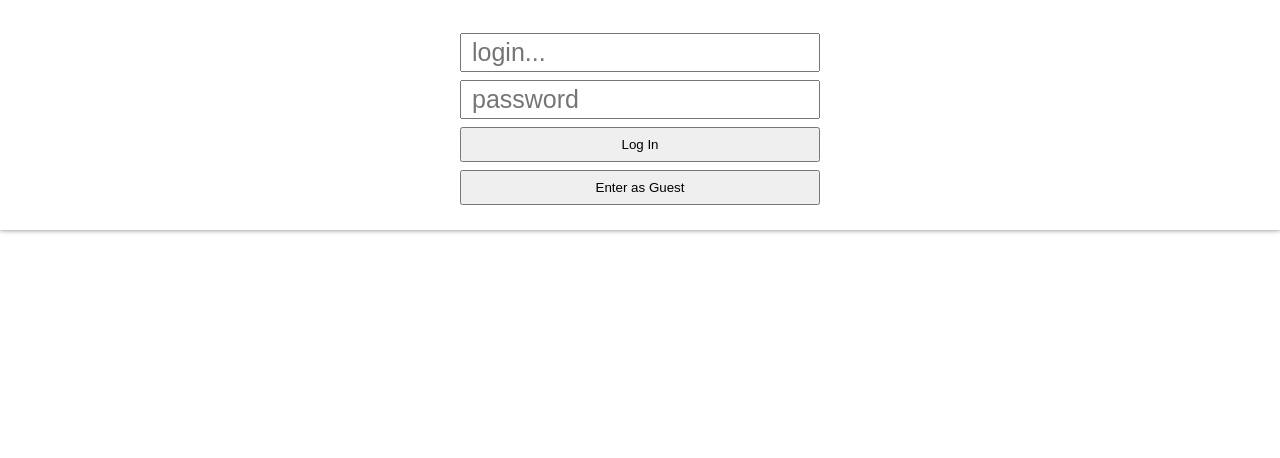
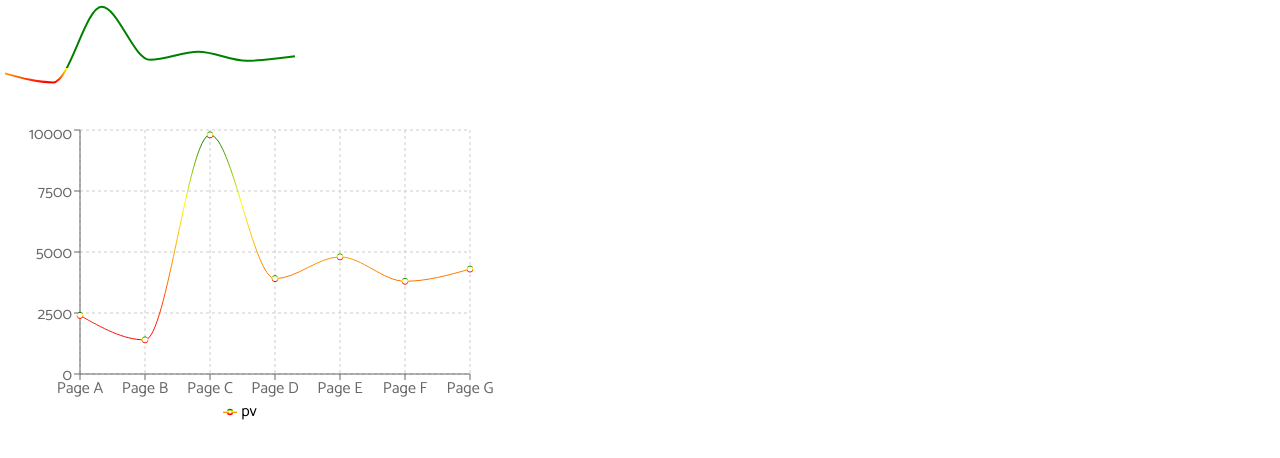
Before and after one commit to narekpedanyan/test-app, a React (Create React App) app: page / in a window 1280 px wide. Shown: the top 458 px of the page. Built offline with nearby package versions, Linux system fonts and the light colour scheme.

Commit message:
Syntax implemented

```diff
--- a/package.json
+++ b/package.json
@@ -9,6 +9,7 @@
     "react-dom": "^16.8.3",
     "react-redux": "^6.0.1",
     "react-scripts": "2.1.5",
+    "recharts": "^1.5.0",
     "redux": "^4.0.1",
     "redux-devtools-extension": "^2.13.8"
   },
--- a/src/App.css
+++ b/src/App.css
@@ -196,3 +196,8 @@ a.underline-none:link {
 .pagination > span {
     cursor: pointer;
 }
+
+.chart-r{
+    width: 100%;
+    margin-top: 25px;
+}
--- a/src/App.js
+++ b/src/App.js
@@ -1,12 +1,19 @@
 import MiddleWare from './components/middleWare';
 import React, { Component } from 'react';
 import './App.css';
+import Example from './example';
+import Chart from './chart';
 
 class App extends Component {
   render() {
     return (
       <div className="App">
-        <MiddleWare />
+          <div>
+              <Example />
+          </div>
+          <div className='chart-r'>
+            <Chart />
+          </div>
       </div>
     );
   }
--- /dev/null
+++ b/src/chart.js
@@ -0,0 +1,59 @@
+import React, { PureComponent } from 'react';
+import {
+    LineChart, Line, XAxis, YAxis, CartesianGrid, Tooltip, Legend,
+} from 'recharts';
+
+const data = [
+    {
+        name: 'Page A', uv: 4000, pv: 2400, amt: 2400,
+    },
+    {
+        name: 'Page B', uv: 3000, pv: 1398, amt: 2210,
+    },
+    {
+        name: 'Page C', uv: 2000, pv: 9800, amt: 2290,
+    },
+    {
+        name: 'Page D', uv: 2780, pv: 3908, amt: 2000,
+    },
+    {
+        name: 'Page E', uv: 1890, pv: 4800, amt: 2181,
+    },
+    {
+        name: 'Page F', uv: 2390, pv: 3800, amt: 2500,
+    },
+    {
+        name: 'Page G', uv: 3490, pv: 4300, amt: 2100,
+    },
+];
+
+export default class Chart extends PureComponent {
+    static jsfiddleUrl = 'https://jsfiddle.net/alidingling/xqjtetw0/';
+
+    render() {
+        return (
+            <LineChart
+                width={500}
+                height={300}
+                data={data}
+                margin={{
+                    top: 5, right: 30, left: 20, bottom: 5,
+                }}
+            >
+                <CartesianGrid strokeDasharray="3 3" />
+                <XAxis dataKey="name" />
+                <YAxis />
+                <Tooltip />
+                <Legend />
+                <defs>
+                    <linearGradient id="gradientL" x1="0%" y1="0%" x2="0%" y2="100%">
+                        <stop offset={'0%'} stopColor="green" />
+                        <stop offset={'33%'} stopColor="yellow" />
+                        <stop offset={'100%'} stopColor="red" />
+                    </linearGradient>
+                </defs>
+                <Line type="monotone" dataKey="pv" stroke='url(#gradientL)' />
+            </LineChart>
+        );
+    }
+}
--- /dev/null
+++ b/src/example.js
@@ -0,0 +1,43 @@
+import React, { PureComponent } from 'react';
+import {
+    LineChart, Line, XAxis, YAxis, CartesianGrid, Tooltip, Legend,
+} from 'recharts';
+
+const data = [
+    {name: 'Page A', uv: 4000, pv: 2400, amt: 2400},
+    {name: 'Page B', uv: 3000, pv: 1398, amt: 2210},
+    {name: 'Page C', uv: 2000, pv: 9800, amt: 2290},
+    {name: 'Page D', uv: 2780, pv: 3908, amt: 2000},
+    {name: 'Page E', uv: 1890, pv: 4800, amt: 2181},
+    {name: 'Page F', uv: 2390, pv: 3800, amt: 2500},
+    {name: 'Page G', uv: 3490, pv: 4300, amt: 2100},
+];
+const colorBreakPoint = 3000;
+
+export default class Example extends PureComponent {
+    static jsfiddleUrl = 'https://jsfiddle.net/alidingling/xqjtetw0/';
+
+    render() {
+        const { min, max } = data.reduce((result, dataPoint) => ({
+            min: (dataPoint.pv < result.min || result.min === 0) ? dataPoint.pv : result.min,
+            max: (dataPoint.pv > result.max || result.max === 0) ? dataPoint.pv : result.max,
+        }), { min: 0, max: 0 });
+        const colorBreakPointPercentage = `${(1 - ((colorBreakPoint - min) / (max - min))) * 100}%`;
+
+        return (
+                    <LineChart width={300} height={100} data={data}>
+                        <defs>
+                            <linearGradient id="colorUv" x1="0%" y1="0%" x2="0%" y2="100%">
+                                <stop offset="0%" stopColor="green" />
+                                <stop offset={colorBreakPointPercentage} stopColor="green" />
+                                <stop offset={colorBreakPointPercentage} stopColor="red" />
+                                <stop offset={colorBreakPointPercentage} stopColor="yellow" />
+                                <stop offset="100%" stopColor="red" />
+                            </linearGradient>
+                        </defs>
+                        <Line type='monotone' dataKey='pv' stroke='url(#colorUv)' strokeWidth={2} dot={false} activeDot={false} />
+                        <Tooltip />
+                    </LineChart>
+        )
+    }
+}
```
Also changed, not shown: 1 other file (tests, documents, lock files or other folders).
